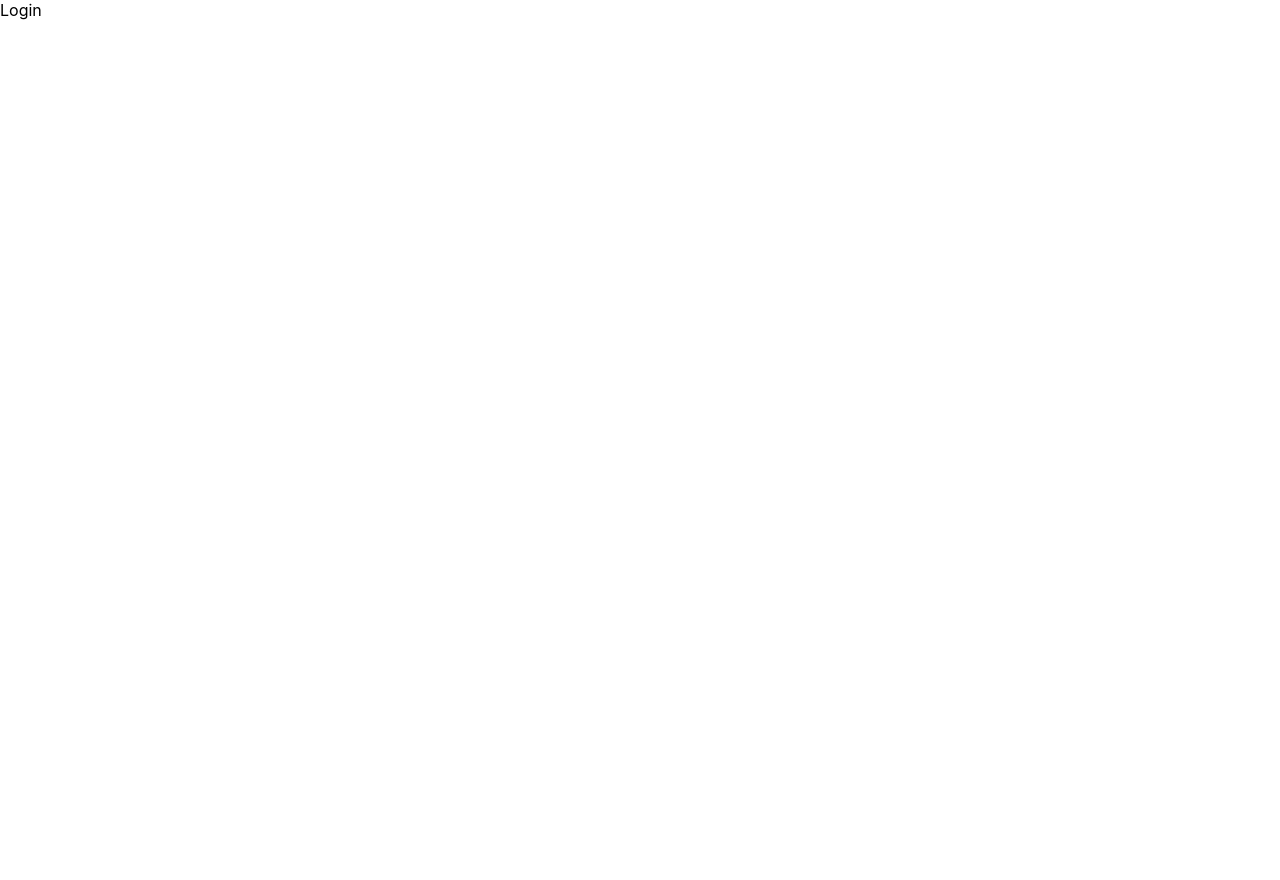
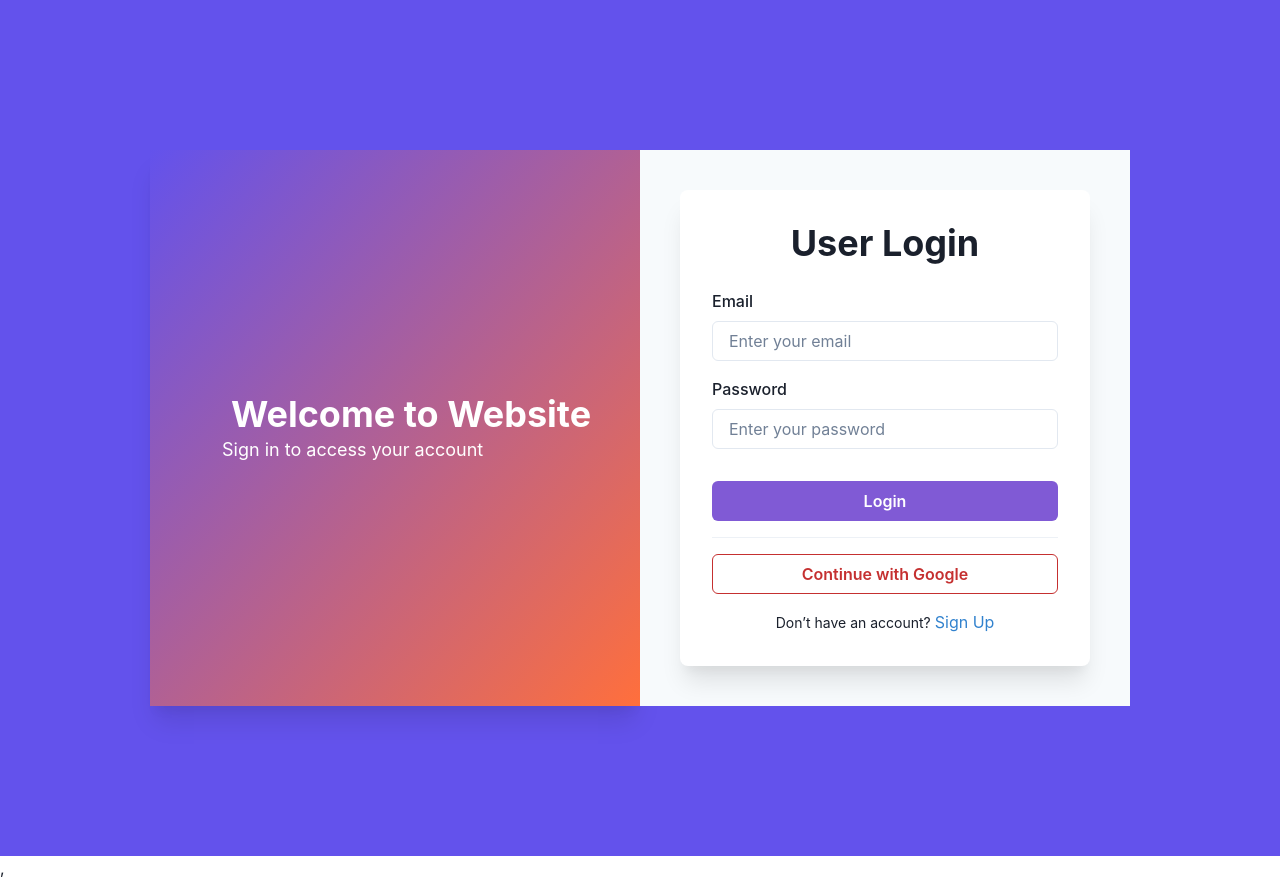
Before and after one commit to linoyvak/mern-social-media-app, a React (Create React App) app in the folder client/: page /login in a window 1280 px wide. Before the commit the page ends 800 px from the top, so only its background shows below. Built offline with nearby package versions, Linux system fonts and the light colour scheme.

Commit message:
Init Chakra UI + Styled Login & Register pages

```diff
--- a/client/src/index.tsx
+++ b/client/src/index.tsx
@@ -1,22 +1,19 @@
-import React from 'react';
-import ReactDOM from 'react-dom/client';
-import './index.css';
-import App from './App';
-import reportWebVitals from './reportWebVitals';
+import React from "react";
+import ReactDOM from "react-dom/client";
+import { ChakraProvider } from "@chakra-ui/react";
+import App from "./App";
 import { BrowserRouter as Router } from "react-router-dom";
 
-const root = ReactDOM.createRoot(
-  document.getElementById('root') as HTMLElement
-);
+const rootElement = document.getElementById("root") as HTMLElement;
+const root = ReactDOM.createRoot(rootElement);
+
 root.render(
   <React.StrictMode>
-    <Router>
-    <App />
-    </Router>
+      <Router>
+        <ChakraProvider>
+          <App />
+        </ChakraProvider>
+      </Router>
+    ,
   </React.StrictMode>
 );
-
-// If you want to start measuring performance in your app, pass a function
-// to log results (for example: reportWebVitals(console.log))
-// or send to an analytics endpoint. Learn more: https://bit.ly/CRA-vitals
-reportWebVitals();
--- a/client/src/pages/Login.tsx
+++ b/client/src/pages/Login.tsx
@@ -1,9 +1,89 @@
-import React from 'react'
+import React from "react";
+import {
+  Flex,
+  Box,
+  Heading,
+  Text,
+  FormControl,
+  FormLabel,
+  Input,
+  Button,
+  Link,
+  Divider,
+} from "@chakra-ui/react";
+import Lottie from "lottie-react";
 
 const Login = () => {
   return (
-    <div>Login</div>
-  )
-}
+    <Flex minH="100vh" bg="#6352EC" p="150px" w="100%">
+      {/* Left Side - Welcome Message */}
+      <Flex
+        flex={1}
+        direction="column"
+        justify="center"
+        bgGradient="linear(to-br, #6352ec, #ff6f3c)"
+        p={{ base: 6, md: 10 }}
+        boxShadow="xl"
+      >
+        <Box color="white" pl={{ base: 0, md: 8 }}>
+          <Heading textAlign="center">Welcome to Website</Heading>
+          <Text fontSize="lg">Sign in to access your account</Text>
+        </Box>
+      </Flex>
 
-export default Login
+      {/* Right Side - Login Form */}
+      <Flex
+        flex={1}
+        bg="gray.50"
+        align="center"
+        justify="center"
+        p={{ base: 6, md: 10 }}
+      >
+        <Box
+          w="full"
+          maxW="md"
+          borderRadius="lg"
+          p={8}
+          boxShadow="xl"
+          bg="white"
+        >
+          <Heading as="h2" size="xl" textAlign="center" mb={6}>
+            User Login
+          </Heading>
+
+          <FormControl mb={4}>
+            <FormLabel>Email</FormLabel>
+            <Input type="email" placeholder="Enter your email" />
+          </FormControl>
+
+          <FormControl mb={4}>
+            <FormLabel>Password</FormLabel>
+            <Input type="password" placeholder="Enter your password" />
+          </FormControl>
+
+          <Button width="full" colorScheme="purple" mt={4}>
+            Login
+          </Button>
+
+          <Divider my={4} />
+
+          {/* Google Login Button */}
+          <Button width="full" colorScheme="red" variant="outline">
+            Continue with Google
+          </Button>
+
+          <Flex align="center" justify="center" mt={4}>
+            <Text fontSize="sm" mr={1}>
+              Don’t have an account?
+            </Text>
+            <Link color="blue.500" href="/register">
+              Sign Up
+            </Link>
+          </Flex>
+        </Box>
+      </Flex>
+    </Flex>
+  );
+};
+
+export default Login;
--- a/client/src/pages/Register.tsx
+++ b/client/src/pages/Register.tsx
@@ -1,9 +1,93 @@
-import React from 'react'
+import React from "react";
+import {
+  Flex,
+  Box,
+  Heading,
+  Text,
+  FormControl,
+  FormLabel,
+  Input,
+  Button,
+  Link,
+  Divider,
+} from "@chakra-ui/react";
 
 const Register = () => {
   return (
-    <div>Register</div>
-  )
-}
+    <Flex minH="100vh" bg="#6352EC" p="150px" w="100%">
+      {/* Left Side - Welcome Message */}
+      <Flex
+        flex={1}
+        direction="column"
+        justify="center"
+        bgGradient="linear(to-br, #6352ec, #ff6f3c)"
+        p={{ base: 6, md: 10 }}
+        boxShadow="xl"
+      >
+        <Box color="white" pl={{ base: 0, md: 8 }}>
+          <Heading textAlign="center">Welcome to Website</Heading>
+          <Text fontSize="lg">Create an account to get started</Text>
+        </Box>
+      </Flex>
 
-export default Register
+      {/* Right Side - Registration Form */}
+      <Flex
+        flex={1}
+        bg="gray.50"
+        align="center"
+        justify="center"
+        p={{ base: 6, md: 10 }}
+      >
+        <Box
+          w="full"
+          maxW="md"
+          borderRadius="lg"
+          p={8}
+          boxShadow="xl"
+          bg="white"
+        >
+          <Heading as="h2" size="xl" textAlign="center" mb={6}>
+            User Registration
+          </Heading>
+
+          <FormControl mb={4}>
+            <FormLabel>Email</FormLabel>
+            <Input type="email" placeholder="Enter your email" />
+          </FormControl>
+
+          <FormControl mb={4}>
+            <FormLabel>Username</FormLabel>
+            <Input type="text" placeholder="Choose a username" />
+          </FormControl>
+
+          <FormControl mb={4}>
+            <FormLabel>Password</FormLabel>
+            <Input type="password" placeholder="Enter your password" />
+          </FormControl>
+
+          <Button width="full" colorScheme="purple" mt={4}>
+            Register
+          </Button>
+
+          <Divider my={4} />
+
+          {/* Google Sign-Up Button */}
+          <Button width="full" colorScheme="red" variant="outline">
+            Sign Up with Google
+          </Button>
+
+          <Flex align="center" justify="center" mt={4}>
+            <Text fontSize="sm" mr={1}>
+              Already have an account?
+            </Text>
+            <Link color="blue.500" href="/login">
+              Login
+            </Link>
+          </Flex>
+        </Box>
+      </Flex>
+    </Flex>
+  );
+};
+
+export default Register;
```
Also changed, not shown: client/package.json (+19 -2 lines), client/tsconfig.json (+2 -8 lines), 1 other file (tests, documents, lock files or other folders).
